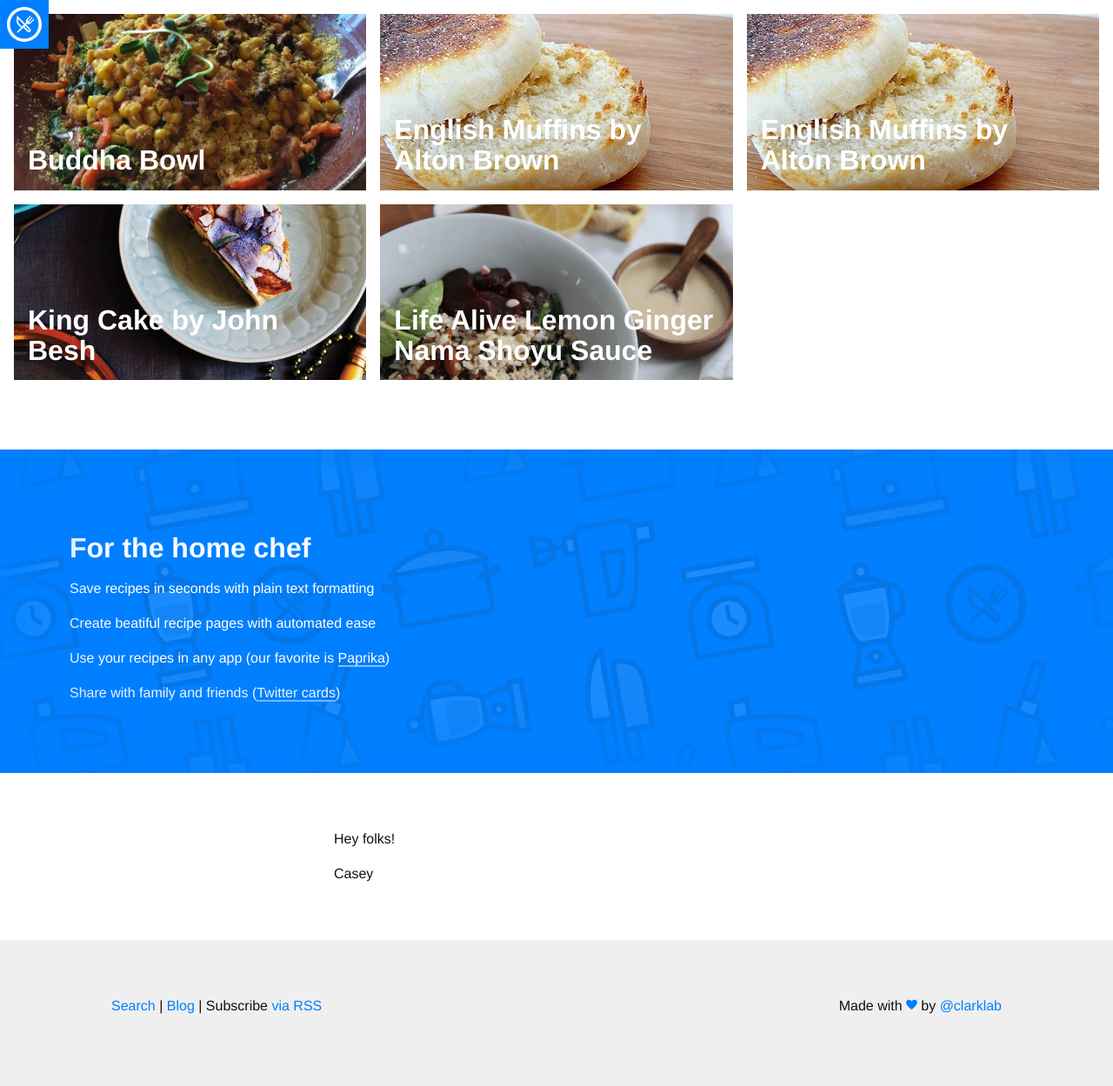
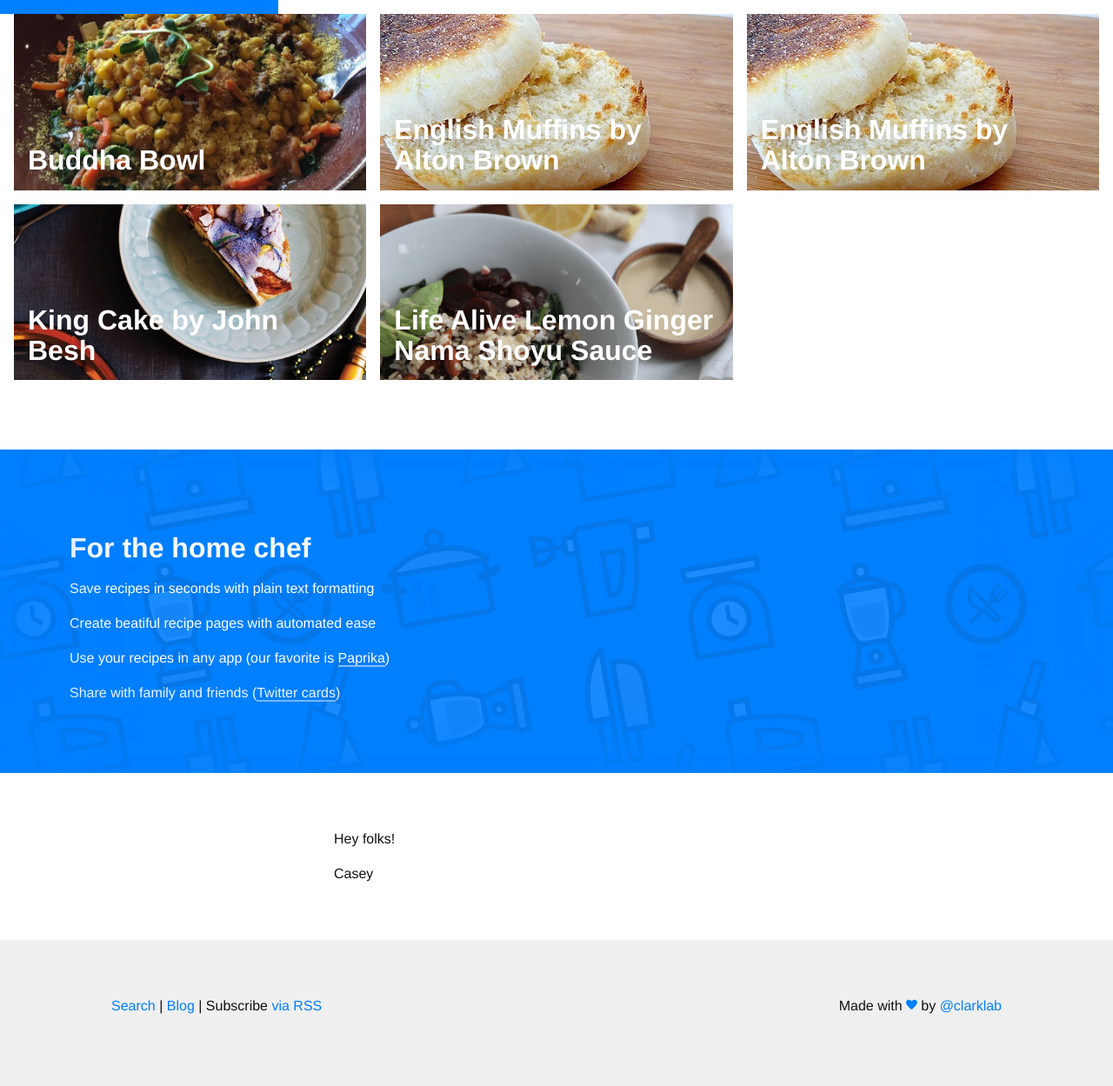
Before and after one commit to waffleslop/waffleslop.github.io, a Jekyll site: the page built from index.html, in a window 1280 px wide. Shown: the whole page at 87% size. Built offline with Jekyll 4.4.1, drawn with Linux system fonts in a browser that asks for light colours; nearby versions of some CDN libraries; some web fonts are replaced.

Commit message:
removing show logo

```diff
--- a/_includes/header.html
+++ b/_includes/header.html
@@ -1,4 +1,4 @@
 <a class="site-title fixed bg-blue p1 no-line-height top-0 left-0 z4" href="{{ site.baseurl }}/">
-    {% include chowdown-logo-white.svg %}
+    {#% include chowdown-logo-white.svg %#}
   <h1 class="hide">{{ site.title }}</h1>
 </a>
```
